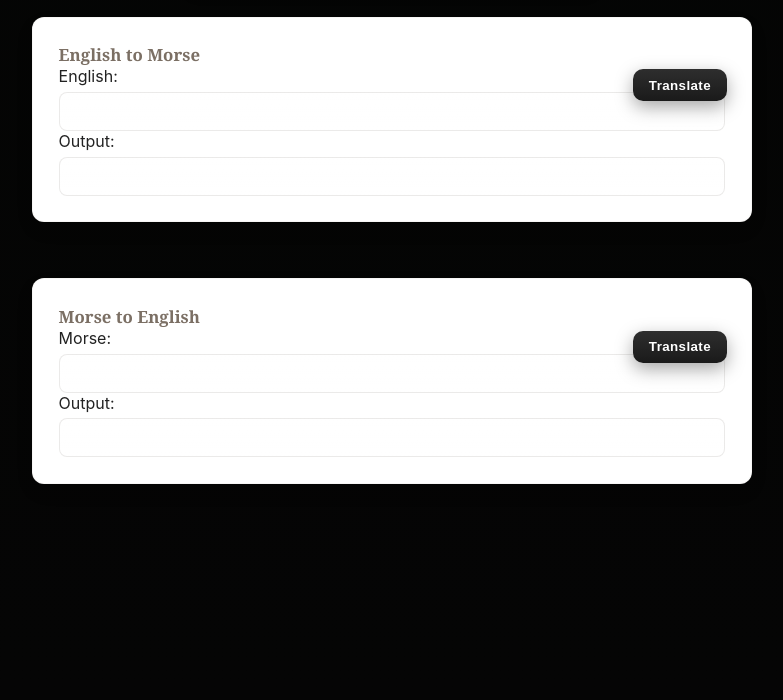
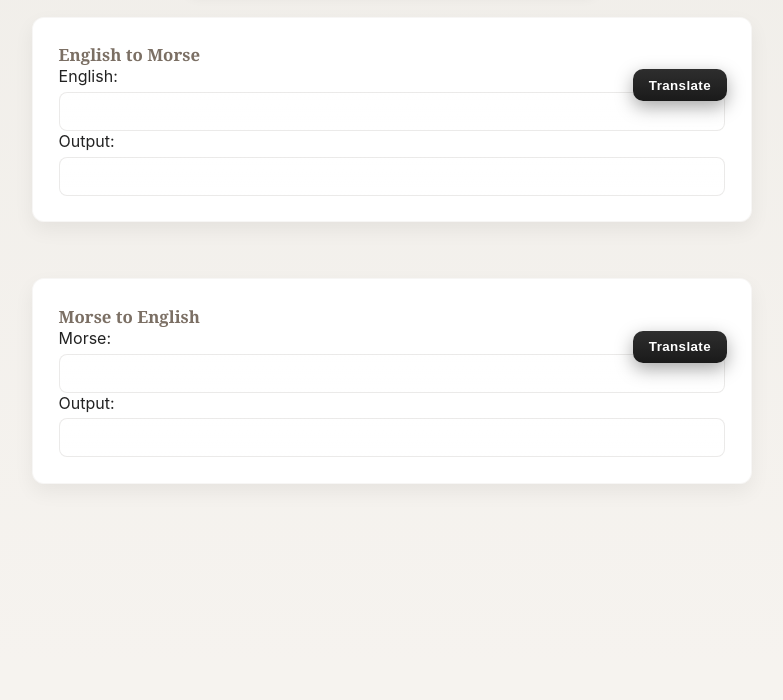
Before and after one commit to Astonishing/Morse-Signal-Translator, a plain HTML site: page index.html in a window 1280 px wide. Shown: the part 100-800 px from the top of the page, without its empty margins (248-1031 px from the left). Drawn offline with Linux system fonts and the light colour scheme.

Commit message:
final maybe

```diff
--- a/style.css
+++ b/style.css
@@ -1,5 +1,5 @@
 :root {
-  --bg: #000000;
+  --bg: #f6f3ef;
   --card: #ffffff;
   --muted: #7b6f64;
   --accent: #6b8a61;
```
